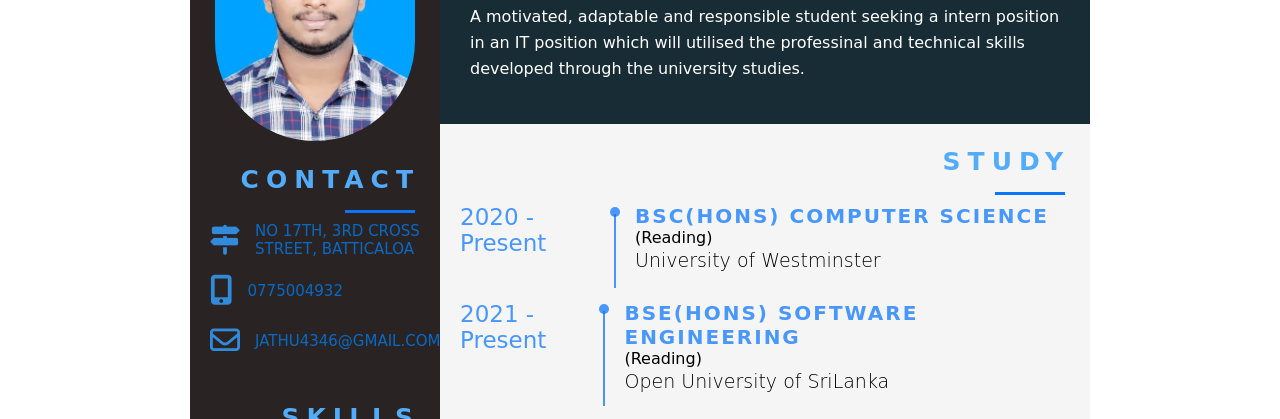
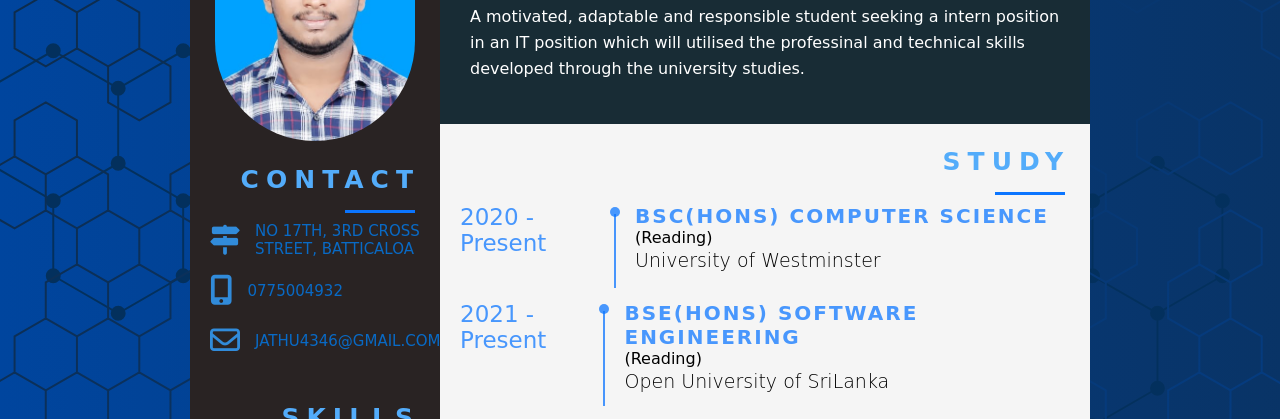
Before and after one commit to Jathu2018/MyCV, a plain HTML site: page MYCV.html in a window 1280 px wide. Shown: the part 161-580 px from the top of the page. Drawn offline with Linux system fonts and the light colour scheme; a web font is replaced by a local one.

Commit message:
Update style.css

```diff
--- a/style.css
+++ b/style.css
@@ -11,7 +11,7 @@
 
 body{
 
-    background-image: url(images/Hexagon.svg);
+    background-image: url(Hexagon.svg);
 
 }
 
```
